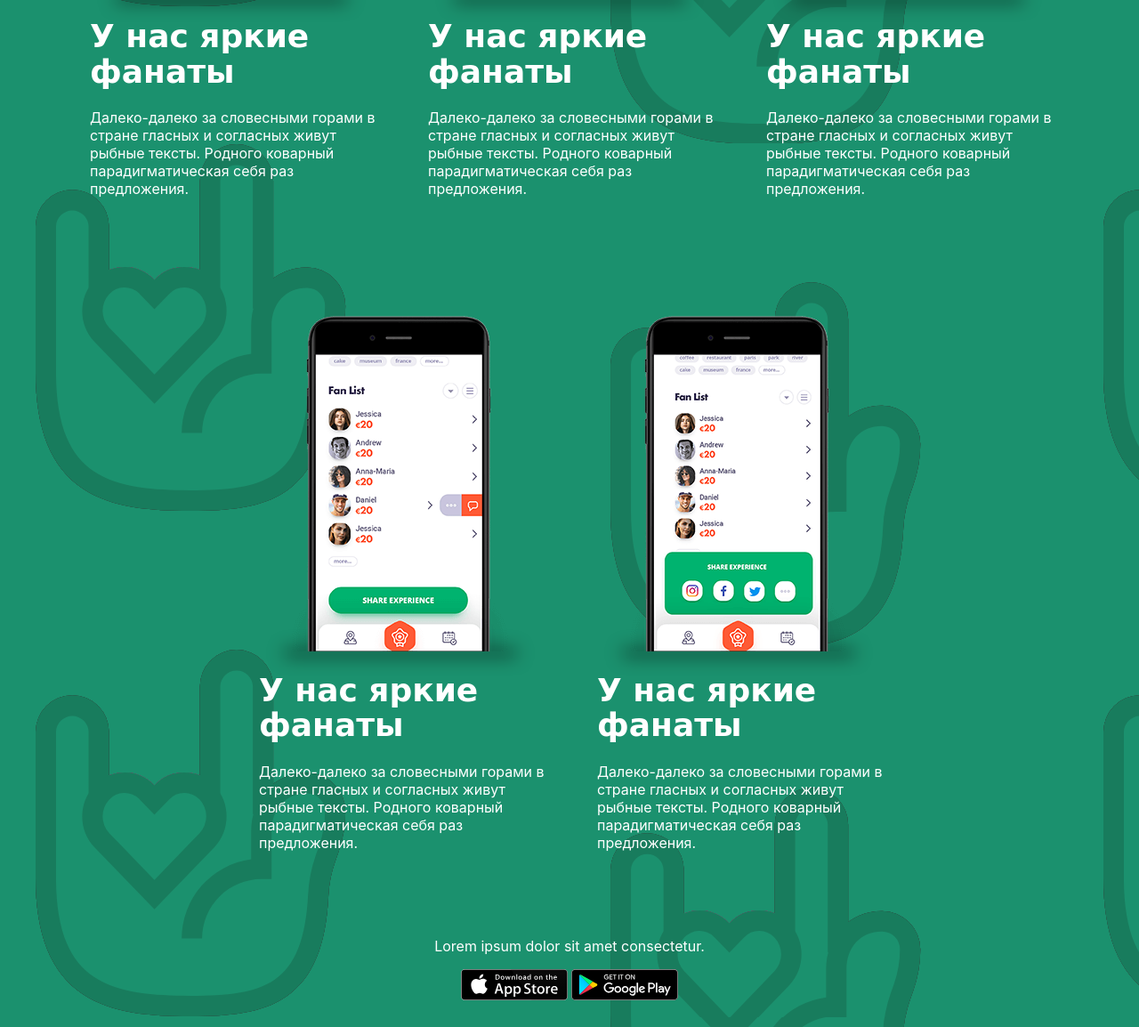
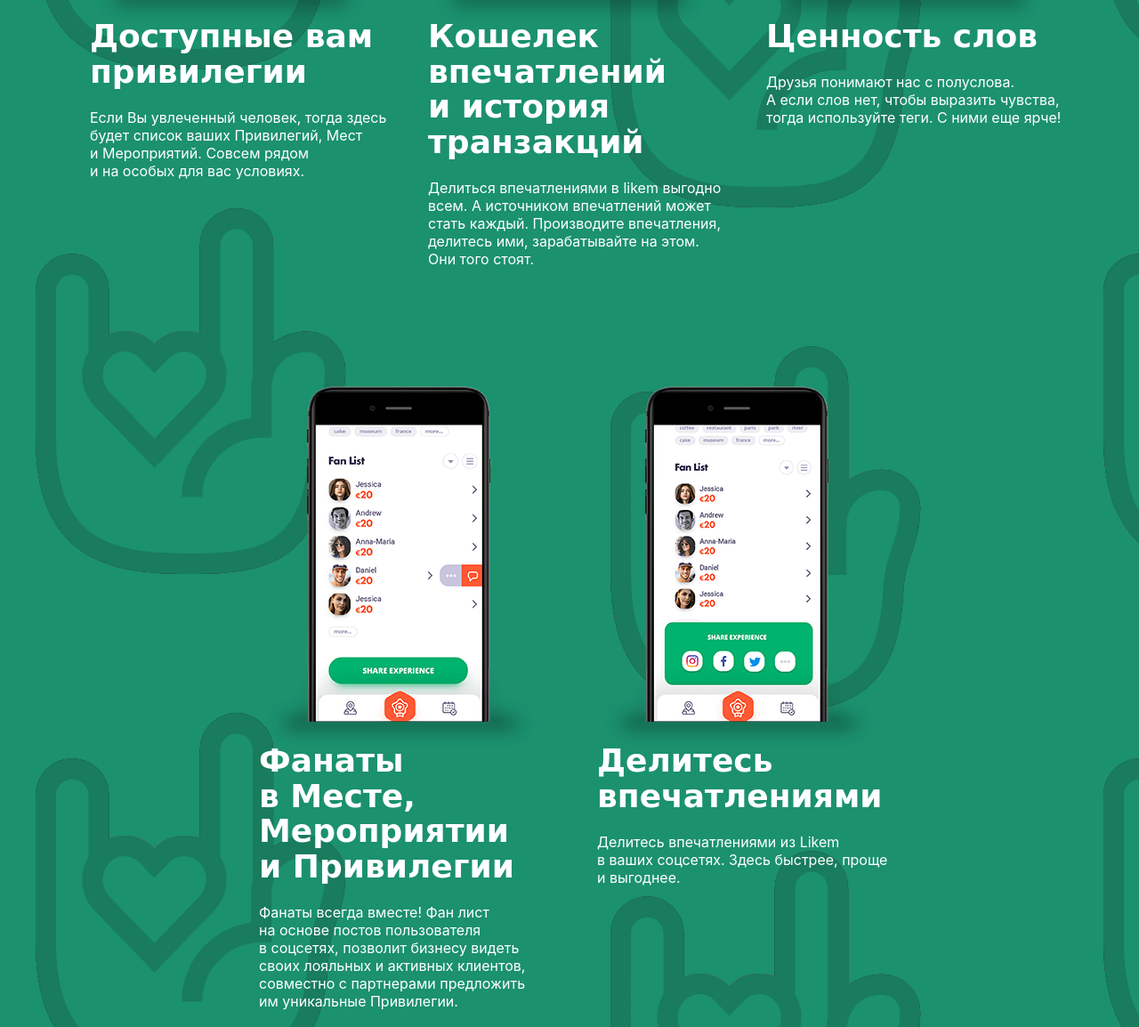
Before and after one commit to nicothin/likem-landing, a plain HTML site: page index.html in a window 1280 px wide. Shown: the part 1093-2247 px from the top of the page at 89% size. Drawn offline with Linux system fonts and the light colour scheme; a web font is replaced by a local one.

Commit message:
текст и лого

```diff
--- a/css/style.css
+++ b/css/style.css
@@ -36,6 +36,10 @@ img {
 
 .page__header-logo {
   text-align: center;
+}
+
+.page__header-logo img {
+  max-width: 320px;
 }
 
 .page__content {
--- a/index.html
+++ b/index.html
@@ -32,9 +32,8 @@
         <img src="img/1.png" alt="">
         </div>
         <div class="info__text-wrap">
-          <h1 class="header">У нас яркие фанаты</h1>
-          <!-- <h2 class="subheader">Привелегии для вас</h2> -->
-          <p>Далеко-далеко за словесными горами в стране гласных и согласных живут рыбные тексты. Родного коварный парадигматическая себя раз предложения. </p>
+        <h1 class="header">Доступные вам привилегии</h1>
+        <p>Если Вы&nbsp;увлеченный человек, тогда здесь будет список ваших Привилегий, Мест и&nbsp;Мероприятий. Совсем рядом и&nbsp;на&nbsp;особых для вас условиях.</p>
         </div>
         </section>
 
@@ -43,9 +42,8 @@
         <img src="img/2.png" alt="">
         </div>
         <div class="info__text-wrap">
-          <h1 class="header">У нас яркие фанаты</h1>
-          <!-- <h2 class="subheader">Привелегии для вас</h2> -->
-          <p>Далеко-далеко за словесными горами в стране гласных и согласных живут рыбные тексты. Родного коварный парадигматическая себя раз предложения. </p>
+        <h1 class="header">Кошелек впечатлений и&nbsp;история транзакций</h1>
+        <p>Делиться впечатлениями в&nbsp;likem выгодно всем. А&nbsp;источником впечатлений может стать каждый. Производите впечатления, делитесь ими, зарабатывайте на&nbsp;этом. Они того стоят.</p>
         </div>
         </section>
 
@@ -54,9 +52,8 @@
         <img src="img/3.png" alt="">
         </div>
         <div class="info__text-wrap">
-          <h1 class="header">У нас яркие фанаты</h1>
-          <!-- <h2 class="subheader">Привелегии для вас</h2> -->
-          <p>Далеко-далеко за словесными горами в стране гласных и согласных живут рыбные тексты. Родного коварный парадигматическая себя раз предложения. </p>
+        <h1 class="header">Ценность слов</h1>
+        <p>Друзья понимают нас с&nbsp;полуслова. А&nbsp;если слов нет, чтобы выразить чувства, тогда используйте теги. С&nbsp;ними еще ярче!</p>
         </div>
         </section>
 
@@ -65,9 +62,8 @@
         <img src="img/4.png" alt="">
         </div>
         <div class="info__text-wrap">
-          <h1 class="header">У нас яркие фанаты</h1>
-          <!-- <h2 class="subheader">Привелегии для вас</h2> -->
-          <p>Далеко-далеко за словесными горами в стране гласных и согласных живут рыбные тексты. Родного коварный парадигматическая себя раз предложения. </p>
+        <h1 class="header">Фанаты в&nbsp;Месте, Мероприятии и&nbsp;Привилегии</h1>
+        <p>Фанаты всегда вместе! Фан лист на&nbsp;основе постов пользователя в&nbsp;соцсетях, позволит бизнесу видеть своих лояльных и&nbsp;активных клиентов, совместно с&nbsp;партнерами предложить им&nbsp;уникальные Привилегии.</p>
         </div>
         </section>
 
@@ -76,9 +72,8 @@
         <img src="img/5.png" alt="">
         </div>
         <div class="info__text-wrap">
-          <h1 class="header">У нас яркие фанаты</h1>
-          <!-- <h2 class="subheader">Привелегии для вас</h2> -->
-          <p>Далеко-далеко за словесными горами в стране гласных и согласных живут рыбные тексты. Родного коварный парадигматическая себя раз предложения. </p>
+        <h1 class="header">Делитесь впечатлениями</h1>
+        <p>Делитесь впечатлениями из&nbsp;Likem в&nbsp;ваших соцсетях. Здесь быстрее, проще и&nbsp;выгоднее.</p>
         </div>
         </section>
 
```
Lines whose indentation alone changed are shown as unchanged.
